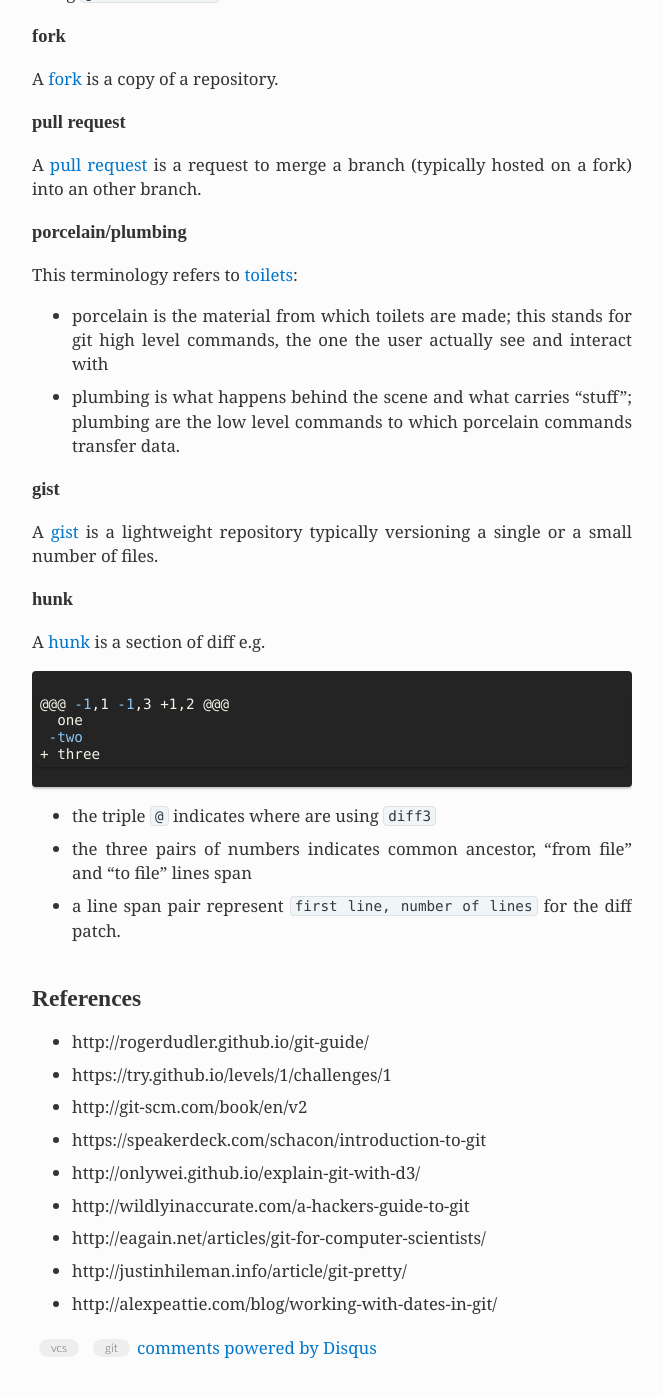
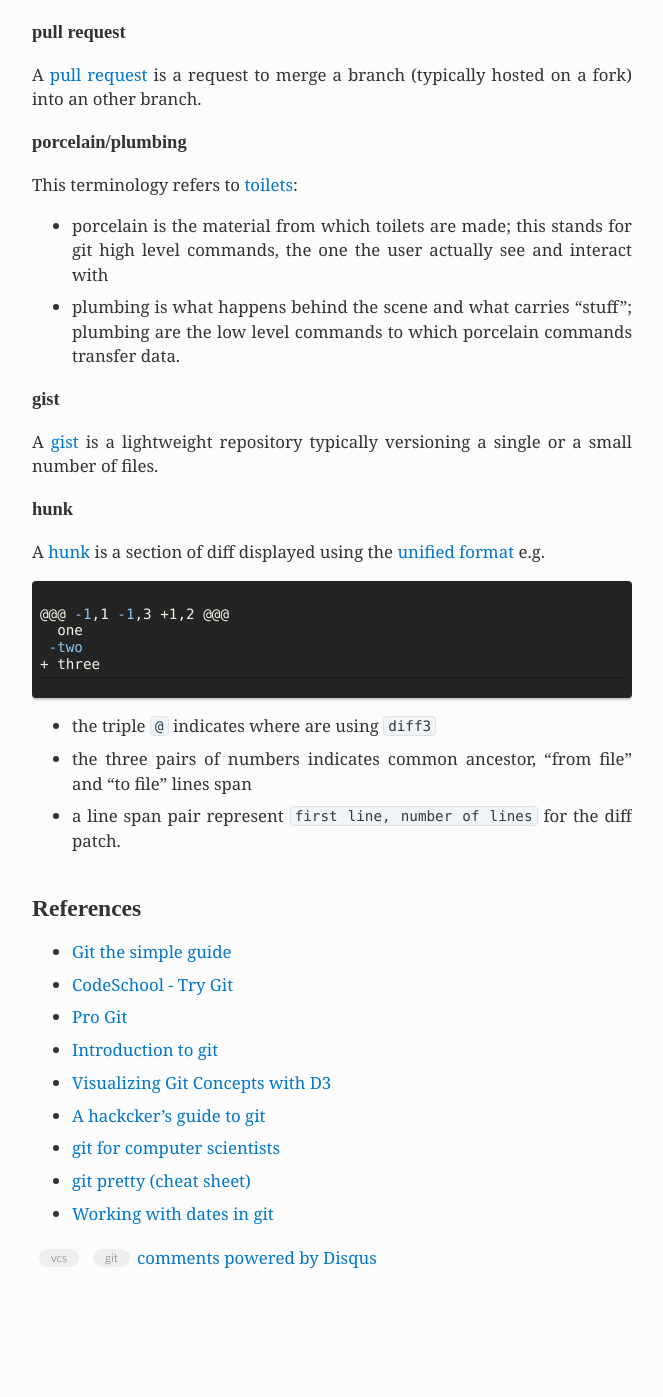
Before and after one commit to marchelbling/marc.helbling.fr, a Jekyll site: the page built from _posts/2014-09-22-practical-git-introduction.md, in a window 1280 px wide and 1400 px high, scrolled down 45788 px. Shown: the top 1397 px of the window, without its empty margins (356-1019 px from the left). Built offline with Jekyll 4.4.1, drawn with Linux system fonts in a browser that asks for light colours; some web fonts are replaced; Markdown is read by kramdown in place of the engine named in the settings; comment, search, counter and statistics services are not loaded; after the commit the page ends 47099 px from its top, so only the background shows below that; some of the changed text lies outside the part shown.

Commit message:
Updates git post
* fixes use of quotes
* fixes some typos
* adds link to unified format
* cleans reference links

````diff
--- a/_posts/2014-09-22-practical-git-introduction.md
+++ b/_posts/2014-09-22-practical-git-introduction.md
@@ -123,7 +123,7 @@
 
 ## Why git?
 
-Versioning code is not a new problem. Alternatives to git, such as [subversion (svn)](https://subversion.apache.org/), [concurrent versions system (cvs)](http://savannah.nongnu.org/projects/cvs), [perforce](http://www.perforce.com/) are "old" vcs softwares. Wether git is better than those softwares or not will not be discussed here. However let’s list some of the attractive features provided by git:
+Versioning code is not a new problem. Alternatives to git, such as [subversion (svn)](https://subversion.apache.org/), [concurrent versions system (cvs)](http://savannah.nongnu.org/projects/cvs), [perforce](http://www.perforce.com/) are “old” vcs softwares. Wether git is better than those softwares or not will not be discussed here. However let’s list some of the attractive features provided by git:
 
 * free/open source/binaries available for all major platforms
 * decentralized
@@ -323,7 +322,7 @@
 
 From this, we see that a [commit](http://git-scm.com/docs/git-commit-tree) references:
 
-* a "tree": git internal description of the filesystem
+* a “tree”: git internal description of the filesystem
 * a parent: git is fundamentally a **direct acyclic graph** ([DAG](http://en.wikipedia.org/wiki/Directed_acyclic_graph)) in which nodes are commits that references their parent commit(s)
 * an author: the person who originally wrote the current commit *content*
 * an author date
@@ -331,7 +330,7 @@
 * a committer date
 * a message: the description for the changes contained in the commit.
 
-This is the high level definition of a commit in git. We need to go one more step into internals and inspect the "tree" object to have a better picture of how git structures data.
+This is the high level definition of a commit in git. We need to go one more step into internals and inspect the “tree” object to have a better picture of how git structures data.
 
 ```bash
 $ git cat-file tree 7efc3caa79efbab80f45335d4d5f8d2885daff29
@@ -353,14 +352,14 @@
 
 So we can see that:
 
-* a "tree" contains pointers to "blobs" and other trees and a name for each pointer
-* a "blob" is bunch of bytes representing user content (text, images etc.)
+* a “tree” contains pointers to “blobs” and other trees and a name for each pointer
+* a “blob” is bunch of bytes representing user content (text, images etc.)
 * both trees and blobs store a [file mode](http://en.wikipedia.org/wiki/Modes_%28Unix%29) (i.e. a [`chmod`](http://linux.die.net/man/1/chmod)); note however that the file owernship ([`chown`](http://linux.die.net/man/1/chown)) will depend on the user that performs the git commands and is up to the final user
 * git performs deduplication based on content: if file `foo` and file `bar` are a copy of each other
     * they will be represented by the same blob
     * the tree will point to two blobs with the same id but refering different names and possibly different file modes
 
-There are 4 git objects (listed from "low" to "high" level) that can be described as:
+There are 4 git objects (listed from “low” to “high” level) that can be described as:
 
 * blob: content
 * tree: file tree description
@@ -398,7 +397,7 @@
 salut
 ```
 
-The conclusion is that git stores pointers to "full" blobs which means that a blob is useful by itself, independantly of the history file it represents.  Practically, this means that even a shallow repository is usable (especially for [git≥1.9.0](https://raw.githubusercontent.com/git/git/master/Documentation/RelNotes/1.9.0.txt)). This could seem inefficient as for each file, git will keep a copy of the full content after each commit. However, git may also create "[packfiles](http://git-scm.com/book/en/Git-Internals-Packfiles)" that represent content 'delta's to optimize disk usage.
+The conclusion is that git stores pointers to “full” blobs which means that a blob is useful by itself, independantly of the history file it represents.  Practically, this means that even a shallow repository is usable (especially for [git≥1.9.0](https://raw.githubusercontent.com/git/git/master/Documentation/RelNotes/1.9.0.txt)). This could seem inefficient as for each file, git will keep a copy of the full content after each commit. However, git may also create “[packfiles](http://git-scm.com/book/en/Git-Internals-Packfiles)” that represent content ‘delta’s to optimize disk usage.
 Time to examine how the data is actually stored.
 
 ```bash
@@ -581,7 +580,7 @@
 
 ```
 
-we realize that a branch simply is a pointer to a "leaf" commit also called "tip" commit. The binding name/commit is stored in
+we realize that a branch simply is a pointer to a “leaf” commit also called “tip” commit. The binding name/commit is stored in
 
 ```bash
 $ tree .git/refs/heads/
@@ -1303,7 +1302,7 @@
   HEAD branch: (unknown)
 ```
 
-We see two new verbs, "Fetch" to retrieve modification *from* the remote repository and "Push" to publish our local modification *to* a remote repository. This local/remote binding is callled the [refspec](http://git-scm.com/book/en/v2/Git-Internals-The-Refspec). By default, the "Fetch" URL is the same as the "Push" URL but this may be easily [configured](http://sleepycoders.blogspot.fr/2012/05/different-git-push-pullfetch-urls.html) if needed.
+We see two new verbs, “Fetch” to retrieve modification *from* the remote repository and “Push” to publish our local modification *to* a remote repository. This local/remote binding is callled the [refspec](http://git-scm.com/book/en/v2/Git-Internals-The-Refspec). By default, the “Fetch” URL is the same as the “Push” URL but this may be easily [configured](http://sleepycoders.blogspot.fr/2012/05/different-git-push-pullfetch-urls.html) if needed.
 
 As we did not interact (to fetch or push) with the `origin` remote yet, the `HEAD` branch is unknown.
 
@@ -1421,7 +1420,7 @@
 
 * branches are simply references to commits
 * `HEAD` references the tip commit for current branch
-* `git merge` (and most "merging-like" commands) relies on three-way merge by default
+* `git merge` (and most “merging-like” commands) relies on three-way merge by default
 * `git rebase` enables to rewrite history
     * `git rebase foo` will move current branch commits onto `foo` branch (note that in case of conflict `ours` and `theirs` can feel inverted as `git rebase foo` checkouts the `foo` branch under the hood)
     * `git rebase --interactive sha1^` will allow to edit/squash/remove/swap all commits from `sha1` to `HEAD`
@@ -1461,14 +1460,14 @@
 
 ### Merge or rebase?
 
-The ["merge or rebase"](https://blog.sourcetreeapp.com/2012/08/21/merge-or-rebase/) [question](http://blogs.atlassian.com/2013/10/git-team-workflows-merge-or-rebase/) [is](http://stackoverflow.com/questions/804115/when-do-you-use-git-rebase-instead-of-git-merge) [one](http://stackoverflow.com/questions/457927/git-workflow-and-rebase-vs-merge-questions) [of](http://blog.experimentalworks.net/2009/03/merge-vs-rebase-a-deep-dive-into-the-mysteries-of-revision-control/) [the](http://www.derekgourlay.com/archives/428) [most](http://mislav.uniqpath.com/2013/02/merge-vs-rebase/) [debated](http://softwareswirl.blogspot.fr/2009/04/truce-in-merge-vs-rebase-war.html) [one](https://medium.com/@porteneuve/getting-solid-at-git-rebase-vs-merge-4fa1a48c53aa).
+The [“merge or rebase”](https://blog.sourcetreeapp.com/2012/08/21/merge-or-rebase/) [question](http://blogs.atlassian.com/2013/10/git-team-workflows-merge-or-rebase/) [is](http://stackoverflow.com/questions/804115/when-do-you-use-git-rebase-instead-of-git-merge) [one](http://stackoverflow.com/questions/457927/git-workflow-and-rebase-vs-merge-questions) [of](http://blog.experimentalworks.net/2009/03/merge-vs-rebase-a-deep-dive-into-the-mysteries-of-revision-control/) [the](http://www.derekgourlay.com/archives/428) [most](http://mislav.uniqpath.com/2013/02/merge-vs-rebase/) [debated](http://softwareswirl.blogspot.fr/2009/04/truce-in-merge-vs-rebase-war.html) [one](https://medium.com/@porteneuve/getting-solid-at-git-rebase-vs-merge-4fa1a48c53aa).
 
 The arguments mostly fall back to
 
 * `git merge` keeps original context but create a clumsy history that can be difficult to read and makes `git bisect` more [difficult to use](http://stackoverflow.com/questions/17267816/git-bisect-with-merged-commits)
 * `git rebase` ends up in a linear history but rewrites history by computing incremental patches and thus modifies the original authored commits.
 
-It used to be about only merge or only rebase but usage evolving with time. Nowadays, rewriting a "private" branch is seen as a cleanup and therefore mostly considered a [good](http://thread.gmane.org/gmane.comp.video.dri.devel/34739/focus=34744) [practice](http://blogs.atlassian.com/2013/10/git-team-workflows-merge-or-rebase/). Private does not necesarily means that the branch was not pushed on a remote yet; it rather means that you are mostly working on the branch alone. You may then push *your* branch on a remote, either to keep a backup or to help discuss a matter with team mates. Hence privacy should be seen as responsibility:
+It used to be about only merge or only rebase but usage evolving with time. Nowadays, rewriting a “private” branch is seen as a cleanup and therefore mostly considered a [good](http://thread.gmane.org/gmane.comp.video.dri.devel/34739/focus=34744) [practice](http://blogs.atlassian.com/2013/10/git-team-workflows-merge-or-rebase/). Private does not necesarily means that the branch was not pushed on a remote yet; it rather means that you are mostly working on the branch alone. You may then push *your* branch on a remote, either to keep a backup or to help discuss a matter with team mates. Hence privacy should be seen as responsibility:
 
 * a private branch is your own responsibility and its history may be altered to meet the project quality standards
 * a public branch is a collective responsibility and thus history should be taken with care as changing it may offend people.
@@ -1549,7 +1548,7 @@
 * `--cached`: apply command to the staging area instead of repository objects
 * `--stat`: display a diffstat only i.e. for each file modified it shows the number of deletions and additions
 * `git [command] [options] -- file/to/path`: using ` -- file/to/path/` will only apply `git [command] [options]` to `file/to/path`. Note that a regexp might be used e.g. `-- '*.[ch]'` will perform the command on all C files and headers.
-* some commands accept date/time filters such as `--since`, `--until`, `--before` or `--after`; the ["approxidate"](http://alexpeattie.com/blog/working-with-dates-in-git/) [parser](https://github.com/git/git/blob/master/date.c) will accept absolute date (e.g. `"2014-01-01"` or `"Jan 01 10:00:00 2014 +01"`) or relative ones (e.g. `"3.weeks.ago"` or `"last monday"`).
+* some commands accept date/time filters such as `--since`, `--until`, `--before` or `--after`; the [“approxidate”](http://alexpeattie.com/blog/working-with-dates-in-git/) [parser](https://github.com/git/git/blob/master/date.c) will accept absolute date (e.g. `"2014-01-01"` or `"Jan 01 10:00:00 2014 +01"`) or relative ones (e.g. `"3.weeks.ago"` or `"last monday"`).
 * commands that do not directly accept date/time filters can still be used with dates through the `branch@{approxidate}` construct e.g. `git diff --stat master@{1.week.ago} master` will display a diffstat of changes committed on the `master` during the last week.
 
 
@@ -1803,7 +1802,7 @@
 This terminology refers to [toilets](http://stackoverflow.com/a/6976506/626278):
 
 * porcelain is the material from which toilets are made; this stands for git high level commands, the one the user actually see and interact with
-* plumbing is what happens behind the scene and what carries "stuff"; plumbing are the low level commands to which porcelain commands transfer data.
+* plumbing is what happens behind the scene and what carries “stuff”; plumbing are the low level commands to which porcelain commands transfer data.
 
 ### gist
 
@@ -1811,7 +1810,7 @@
 
 ### hunk
 
-A [hunk](http://joaquin.windmuller.ca/post/selectively-select-changes-to-commit-with-git-or-imma-edit-your-hunk/on:2011-11-16@20:54:30) is a section of diff e.g.
+A [hunk](http://joaquin.windmuller.ca/post/selectively-select-changes-to-commit-with-git-or-imma-edit-your-hunk/on:2011-11-16@20:54:30) is a section of diff displayed using the [unified format](http://www.gnu.org/software/diffutils/manual/html_node/Detailed-Unified.html#Detailed-Unified) e.g.
 
 ```bash
 @@@ -1,1 -1,3 +1,2 @@@
@@ -1821,19 +1820,19 @@
 ```
 
 * the triple `@` indicates where are using `diff3`
-* the three pairs of numbers indicates common ancestor, "from file" and "to file" lines span
+* the three pairs of numbers indicates common ancestor, “from file” and “to file” lines span
 * a line span pair represent `first line, number of lines` for the diff patch.
 
 
 
 # References
 
-* http://rogerdudler.github.io/git-guide/
-* https://try.github.io/levels/1/challenges/1
-* http://git-scm.com/book/en/v2
-* https://speakerdeck.com/schacon/introduction-to-git
-* http://onlywei.github.io/explain-git-with-d3/
-* http://wildlyinaccurate.com/a-hackers-guide-to-git
-* http://eagain.net/articles/git-for-computer-scientists/
-* http://justinhileman.info/article/git-pretty/
-* http://alexpeattie.com/blog/working-with-dates-in-git/
+* [Git the simple guide](http://rogerdudler.github.io/git-guide/)
+* [CodeSchool - Try Git](https://try.github.io/levels/1/challenges/1)
+* [Pro Git](http://git-scm.com/book/en/v2)
+* [Introduction to git](https://speakerdeck.com/schacon/introduction-to-git)
+* [Visualizing Git Concepts with D3](http://onlywei.github.io/explain-git-with-d3/)
+* [A hackcker’s guide to git](http://wildlyinaccurate.com/a-hackers-guide-to-git)
+* [git for computer scientists](http://eagain.net/articles/git-for-computer-scientists/)
+* [git pretty (cheat sheet)](http://justinhileman.info/article/git-pretty/)
+* [Working with dates in git](http://alexpeattie.com/blog/working-with-dates-in-git/)
````
Also changed, not shown: other parts of _posts/2014-09-22-practical-git-introduction.md (+2 -3 lines).
